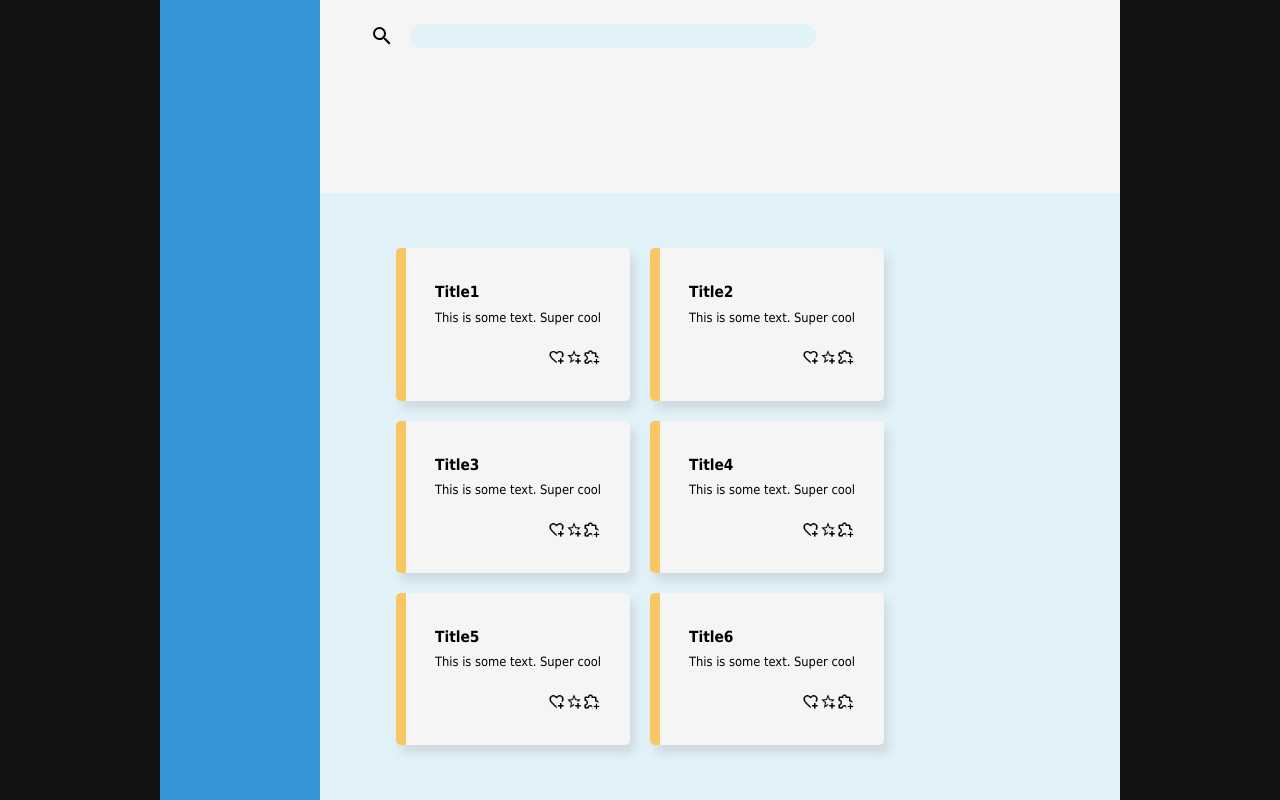
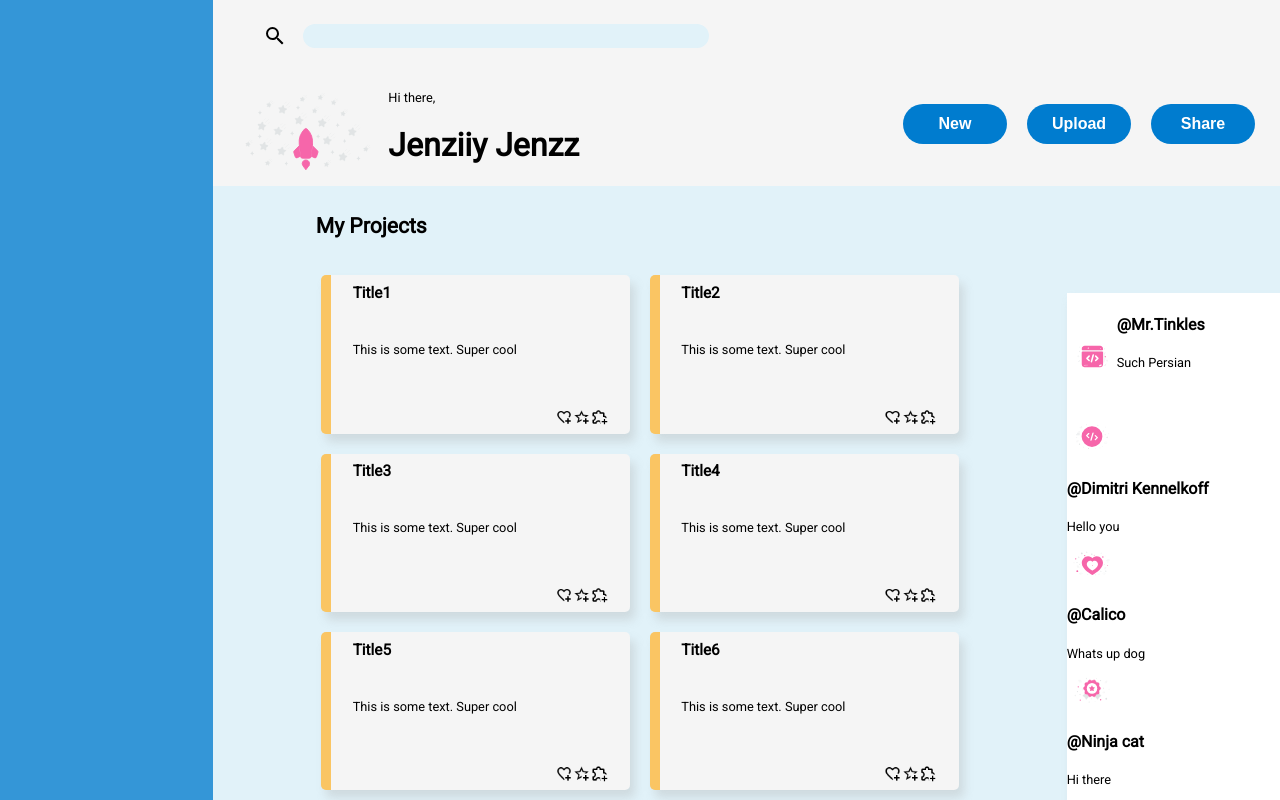
Before and after one commit to Jenziiy/admin-dashboard, a plain HTML site: page index.html in a window 1280 px wide. Drawn offline with Linux system fonts and the light colour scheme.

Commit message:
Add pictures and extra components

```diff
--- a/index.html
+++ b/index.html
@@ -15,8 +15,22 @@
           <img id="magnify" src="magnify.svg" alt="search">
           <input class="search" type="text">
         </div>
-        <div class="child item-3"></div>
+        <div class="child item-3">
+          <div class="left-header">
+            <img src="rocket.svg" alt="cat">
+            <div class="headertext">
+              <p>Hi there,</p>
+              <h1>Jenziiy Jenzz</h1>
+            </div>
+          </div>
+          <div class="right-header">
+              <button class="button-1">New</button>
+              <button class="button-2">Upload</button>
+              <button class="button-3">Share</button>
+          </div>
+        </div>
         <div class="child item-4">
+          <span><h2>My Projects</h2></span>
           <div class="sub-item sub-item1">
             <h3>Title1</h3>
             <p>This is some text. Super cool</p>
@@ -37,7 +51,8 @@
           </div>
           <div class="sub-item sub-item3">
             <h3>Title3</h3>
-            <p>This is some text. Super cool</p>
+            <p>This is some text. Super cool
+            </p>
             <div class='icons'>
               <img src="heart.png" alt="heart">
               <img src="star.png" alt="star">
@@ -72,8 +87,41 @@
             </div>
           </div>
         </div>
-        <div class="child item-5"></div>
-        <div class="child item-6"></div>
+        <div class="child item-5">
+
+        </div>
+        <div class="child item-6">
+          <div class="trending">
+            <div class="trending-child-1">
+              <img src="codesquare.svg" alt="codeSquare">
+              <div class="trending-text">
+                <h4>@Mr.Tinkles</h4>
+                <p>Such Persian</p>
+              </div>
+            </div>
+            <div class="trending-child-2">
+              <img src="codecircle.svg" alt="codeCircle">
+              <div class="trending-text">
+                <h4>@Dimitri Kennelkoff</h4>
+                <p>Hello you</p>
+              </div>
+            </div>
+            <div class="trending-child-3">
+              <img src="heart.svg" alt="heart" >
+              <div class="trending-text">
+                <h4>@Calico</h4>
+                <p>Whats up dog</p>
+              </div>
+            </div>
+            <div class="trending-child-4">
+              <img src="starbadge.svg" alt="starbadge">
+              <div class="trending-text">
+                <h4>@Ninja cat</h4>
+                <p>Hi there</p>
+              </div>
+            </div>
+          </div>
+        </div>
       </div>
     </div>
 </div>
--- a/style.css
+++ b/style.css
@@ -1,15 +1,20 @@
+@import url('https://fonts.googleapis.com/css2?family=Bangers&family=Raleway:wght@100&family=Roboto&family=Teko:wght@700&display=swap');
+
 html, body {
   background-color: white;
   margin: 0;
   padding: 0;
+  font-family: 'roboto';
 }
 .wrapper {
   display: flex;
+  flex-grow: 1;
   justify-content: center;
   background-color: rgba(20, 18, 18);
 }
 
 .parent-container {
+  flex: 1 1 100%;
   display: grid;
   width: 75vw;
   height: 100vh;
@@ -37,18 +42,36 @@ padding: 1.5em;
 padding-left: 50px;
 }
 
+.item-3 {
+display: flex;
+justify-content:space-between;
+padding: 5px 15px 0px 15px;
+grid-area: header;
+}
+.left-header {
+  display: flex;
+  justify-content: space-around;
+}
+.left-header img {
+  width: 10em;
+  height: auto;
+}
+
+.right-header {
+  flex-wrap: wrap;
+  display: flex;
+  align-items: flex-end;
+  padding-bottom: 2em;
+
+}
+
 .search {
   border-radius: 20px;
   border-style: none;
   width: 30vw;
 }
 
-.item-3 {
-  grid-area: header;
-}
-
 .item-4 {
-  content: 'Your Projects';
   grid-area: main;
   display: flex;
   flex-wrap: wrap;
@@ -60,24 +83,28 @@ padding-left: 50px;
   grid-template-columns: repeat(2,1fr);
   grid-template-rows: 1fr 3fr 1fr;
 }
+span {
+  width: 100%;
+  padding-left: 8vw;
+  font-size: max(1.1vw, 1.1vh);
+}
 .sub-item {
   flex: 0 1 30%;
   display: grid;
   width: min(40%,300px);
   height: min(23%, 180px);
   background-color: whitesmoke;
-  justify-content: center;
   align-content: center;
   align-items: center;
   border-left: 10px solid rgb(250, 197, 99);
   border-radius: 5px;
   box-shadow: 5px 8px 10px rgb(165, 164, 164, 0.3);
   padding: 1% 2.5% 1% 2.5%;
-  font-family: Tahoma, Geneva, Verdana, sans-serif;
-
+  grid-template-rows: 1fr 3fr 1fr;
 }
 .sub-item > p, .sub-item > h3 {
 margin: 0%;
+grid-column: 1 span 2;
 flex: 0 1 0;
 }
 
@@ -129,3 +156,30 @@ input:focus {
   height: auto;
   margin-right: 1px;
 }
+
+button {
+  background-color: rgb(0, 124, 207);
+  color: white;
+  font-size: 16px;
+  width: 6.5em;
+  height: 2.5em;
+  border-radius: 30px;
+  border-style: none;
+  font-weight: 700;
+  margin: 10px;
+}
+.item-6 img {
+  width: 50px;
+  height: auto;
+}
+.trending {
+  display: grid;
+  box-shadow: 5px 8px 10px rgb(165, 164, 164, 0.3);
+  background-color: white;
+  grid-template-rows: repeat(4,1fr);
+}
+
+.trending-child-1 {
+  grid-rows: 1;
+  display: flex;
+}
```
Also changed, not shown: codecircle.svg (added), codesquare.svg (added), heart.svg (added), rocket.svg (added), starbadge.svg (added).
